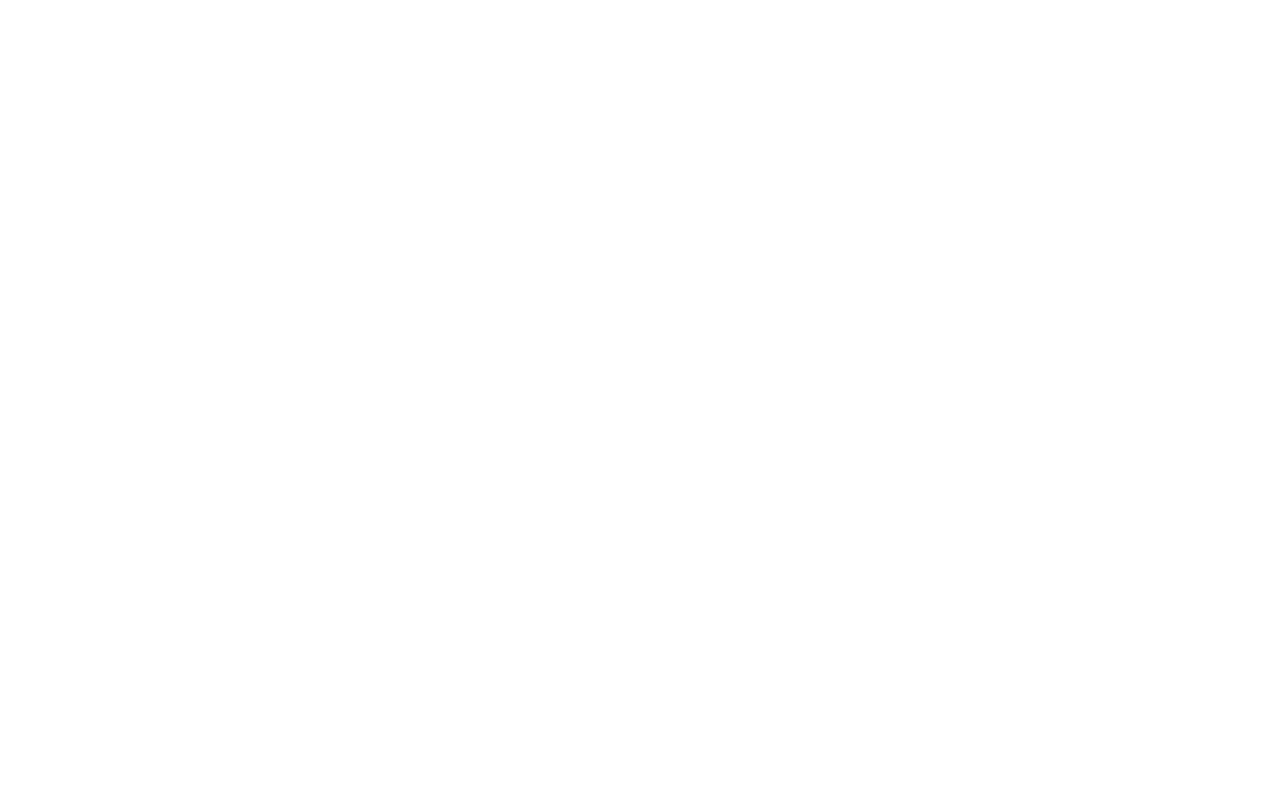
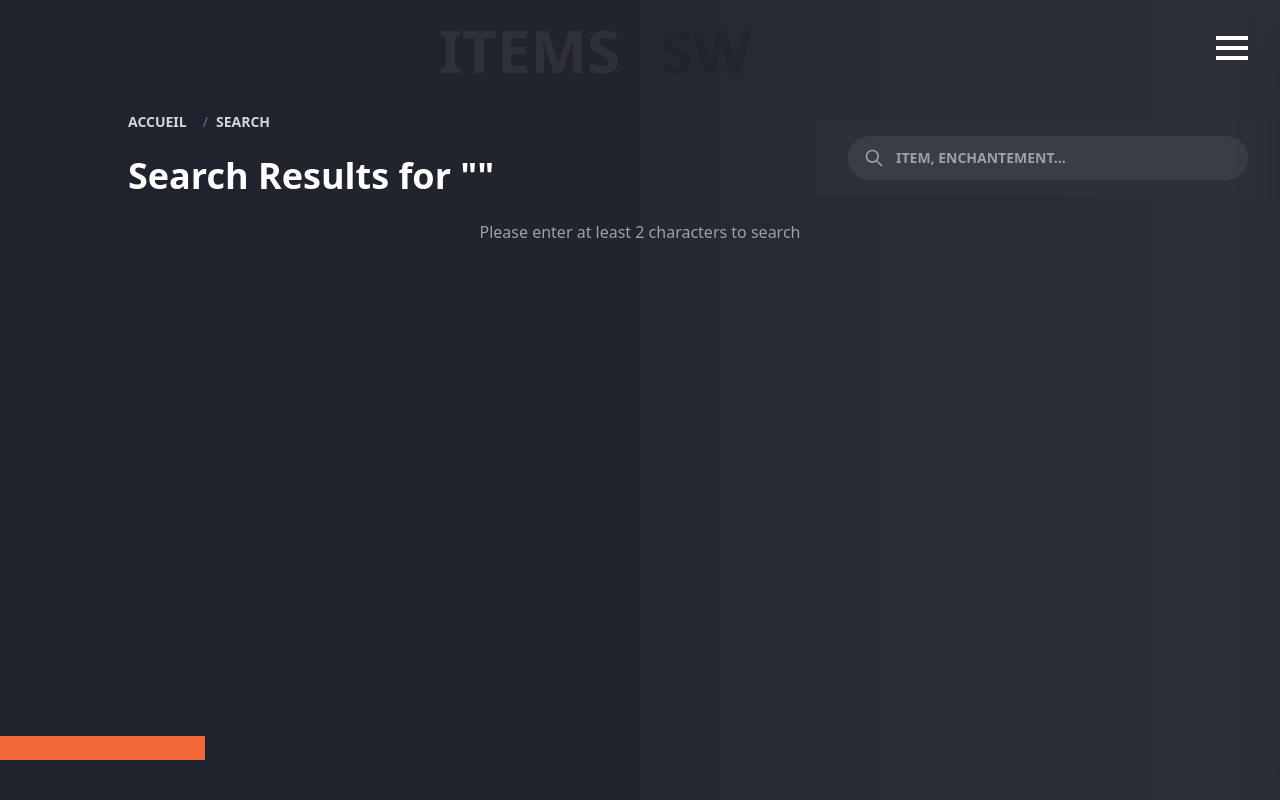
Before and after one commit to Tendoskria/minecraft-sw-item, a React (Vite) app in the folder frontend-react/: page /search in a window 1280 px wide. Before the commit this address had no page. Built offline with nearby package versions, Linux system fonts and the light colour scheme.

Commit message:
feat: add search page

```diff
--- a/frontend-react/src/App.tsx
+++ b/frontend-react/src/App.tsx
@@ -3,6 +3,7 @@
 import ItemPage from "./pages/ItemPage"
 import EventPage from "./pages/EventPage"
 import EventItemsPage from "./pages/EventItemPages"
+import SearchResultsPage from "./pages/SearchResultPageLayout"
 
 function App() {
   return (
@@ -12,6 +13,7 @@
         <Route path="/event" element={<EventPage />} />
         <Route path="/items" element={<EventItemsPage />} />
         <Route path="/items/:itemId" element={<ItemPage />} />
+        <Route path="/search" element={<SearchResultsPage />} />
       </Route>
     </Routes>
   )
--- a/frontend-react/src/components/SearchBar.tsx
+++ b/frontend-react/src/components/SearchBar.tsx
@@ -12,10 +12,13 @@
 function SearchBar() {
   const [searchQuery, setSearchQuery] = useState("");
   const [results, setResults] = useState<SearchResult[]>([]);
+  const [totalResults, setTotalResults] = useState(0);
   const [showResults, setShowResults] = useState(false);
   const [loading, setLoading] = useState(false);
   const searchRef = useRef<HTMLDivElement>(null);
   const navigate = useNavigate();
+
+  const MAX_DROPDOWN_RESULTS = 4;
 
   useEffect(() => {
     const handleClickOutside = (event: MouseEvent) => {
@@ -34,6 +37,7 @@
         performSearch(searchQuery);
       } else {
         setResults([]);
+        setTotalResults(0);
         setShowResults(false);
       }
     }, 300);
@@ -48,11 +52,13 @@
         `http://localhost:3000/api/items/search?q=${encodeURIComponent(query)}`
       );
       const data = await response.json();
-      setResults(data);
+      setTotalResults(data.length);
+      setResults(data.slice(0, MAX_DROPDOWN_RESULTS));
       setShowResults(true);
     } catch (error) {
       console.error("Search error:", error);
       setResults([]);
+      setTotalResults(0);
     } finally {
       setLoading(false);
     }
@@ -62,6 +68,18 @@
     navigate(`/items/${itemId}`);
     setSearchQuery("");
     setShowResults(false);
+  };
+
+  const handleShowMore = () => {
+    navigate(`/search?q=${encodeURIComponent(searchQuery)}`);
+    setShowResults(false);
+  };
+
+  const handleKeyDown = (e: React.KeyboardEvent<HTMLInputElement>) => {
+    if (e.key === "Enter" && searchQuery.trim().length >= 2) {
+      navigate(`/search?q=${encodeURIComponent(searchQuery)}`);
+      setShowResults(false);
+    }
   };
 
   return (
@@ -88,6 +106,7 @@
           type="text"
           value={searchQuery}
           onChange={(e) => setSearchQuery(e.target.value)}
+          onKeyDown={handleKeyDown}
           placeholder="ITEM, ENCHANTEMENT..."
           className="w-full bg-[#3A3D44] text-white placeholder-gray-400 rounded-full py-3 pl-12 pr-4 focus:outline-none focus:ring-2 focus:ring-[#F16736] uppercase text-sm font-semibold"
         />
@@ -101,6 +120,7 @@
               Searching...
             </div>
           ) : results.length > 0 ? (
+            <>
               <div className="py-2">
                 {results.map((result) => (
                   <button
@@ -124,6 +144,17 @@
                   </button>
                 ))}
               </div>
+
+              {/* Show More Button */}
+              {totalResults > MAX_DROPDOWN_RESULTS && (
+                <button
+                  onClick={handleShowMore}
+                  className="w-full px-4 py-3 text-center border-t border-gray-600 text-[#F16736] hover:bg-[#43464E] transition-colors font-semibold"
+                >
+                  Show more ({totalResults - MAX_DROPDOWN_RESULTS} more results)
+                </button>
+              )}
+            </>
           ) : (
             <div className="p-4 text-center text-gray-400">
               No results found
--- a/frontend-react/src/layouts/MainLayout.tsx
+++ b/frontend-react/src/layouts/MainLayout.tsx
@@ -22,8 +22,8 @@
         </div>
 
         {/* Route content area */}
-        <div className="absolute inset-0 flex items-center justify-center pointer-events-none">
-          <div className="pointer-events-auto w-[80%] h-[60%] text-white">
+        <div className="absolute top-28 bottom-24 left-0 right-0 flex items-center justify-center pointer-events-none">
+          <div className="pointer-events-auto w-[80%] h-full text-white">
             <Outlet />
           </div>
         </div>
--- /dev/null
+++ b/frontend-react/src/pages/SearchResultPageLayout.tsx
@@ -0,0 +1,68 @@
+import { useEffect, useState } from "react";
+import { useSearchParams } from "react-router-dom";
+import ItemCard from "../components/ItemCard";
+import PageLayout from "../layouts/PageLayout";
+
+interface Item {
+  id: number;
+  name: string;
+  vanilla_name?: string;
+  year: string;
+  event_name?: string;
+  category?: string;
+  vanilla_image_url?: string;
+}
+
+function SearchResultsPage() {
+  const [searchParams] = useSearchParams();
+  const [items, setItems] = useState<Item[]>([]);
+  const [loading, setLoading] = useState(true);
+
+  const query = searchParams.get("q") || "";
+
+  useEffect(() => {
+    if (query.trim().length >= 2) {
+      fetch(`http://localhost:3000/api/items/search?q=${encodeURIComponent(query)}`)
+        .then(res => res.json())
+        .then(data => {
+          // Sort by name
+          data.sort((a: Item, b: Item) => a.name.localeCompare(b.name));
+          setItems(data);
+          setLoading(false);
+        })
+        .catch(() => setLoading(false));
+    } else {
+      setLoading(false);
+    }
+  }, [query]);
+
+  return (
+    <PageLayout
+      title={`Search Results for "${query}"`}
+      breadcrumbItems={[
+        { label: "ACCUEIL", path: "/" },
+        { label: "SEARCH", path: `/search?q=${query}` },
+      ]}
+      loading={loading}
+      isEmpty={items.length === 0}
+      emptyMessage={query.trim().length < 2 ? "Please enter at least 2 characters to search" : "No items found"}
+    >
+      <div className="mb-4 text-gray-400 text-sm">
+        Found {items.length} result{items.length !== 1 ? 's' : ''}
+      </div>
+      <div className="grid grid-cols-2 md:grid-cols-3 lg:grid-cols-4 xl:grid-cols-5 gap-4 max-h-[500px] overflow-y-auto">
+        {items.map(item => (
+          <ItemCard
+            key={item.id}
+            id={item.id}
+            name={item.name}
+            category={`${item.event_name} ${item.year} - ${item.category}`}
+            vanillaImageUrl={item.vanilla_image_url}
+          />
+        ))}
+      </div>
+    </PageLayout>
+  );
+}
+
+export default SearchResultsPage;
```
Also changed, not shown: 1 other file (tests, documents, lock files or other folders). Lines whose indentation alone changed are shown as unchanged.
